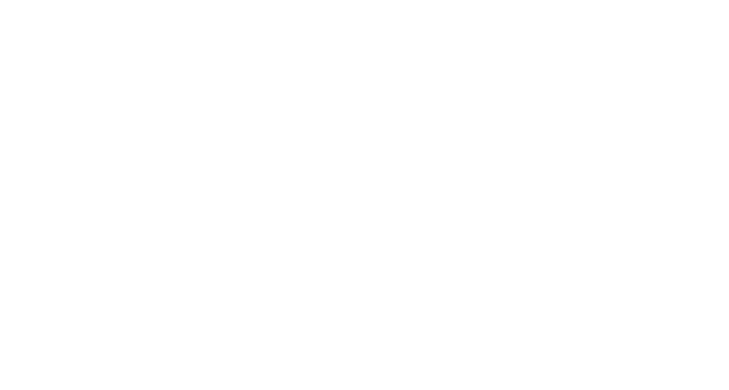
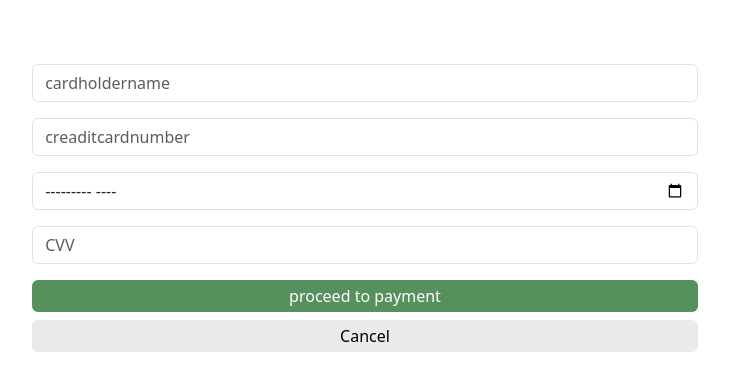
Before and after one commit to soumyasics/smart_parent_frontend, a React (Create React App) app: page /paymentform/1 in a window 1280 px wide. Before the commit this address had no page. Shown: the top 390 px of the page, without its empty margins (275-1004 px from the left). Built offline with nearby package versions, Linux system fonts and the light colour scheme.

Commit message:
axios added

```diff
--- a/package.json
+++ b/package.json
@@ -6,6 +6,7 @@
     "@testing-library/jest-dom": "^5.17.0",
     "@testing-library/react": "^13.4.0",
     "@testing-library/user-event": "^13.5.0",
+    "axios": "^1.6.7",
     "bootstrap": "^5.3.2",
     "form-data": "^4.0.0",
     "react": "^18.2.0",
--- a/src/App.js
+++ b/src/App.js
@@ -28,6 +28,7 @@
 import CreatorEpisodeAdd from "./Components/Creator/CreatorEpisodeAdd";
 import CreatorSubscription from "./Components/Creator/CreatorSubscription";
 import CreatorPodcastList from "./Components/Creator/CreatorPodcastList";
+import Paymentform from "./Pages/payment/Paymentform";
 
 function App() {
 
@@ -72,6 +73,7 @@
         <Route path="/adminhome" element={<AdminLandingPage />} />
         <Route path="/adminlogin" element={<AdminLogin />} />
         <Route path="/admindashboard" element={<AdminDashboard />} />
+        <Route path="/paymentform/:id" element={<Paymentform />} />
 
       </Routes>
     </BrowserRouter>
--- a/src/Components/Creator/CreatorPodcastList.js
+++ b/src/Components/Creator/CreatorPodcastList.js
@@ -32,6 +32,9 @@
   const gotoEpisode=(id)=>{
     navigate(`/creatorepisodadd/${id}`)
   }
+  const gotoPayment=(id)=>{
+    navigate(`/paymentform/${id}`)
+  }
   return (
     <div className="podcast_list_main">
       <div class="container ">
@@ -54,7 +57,7 @@
                     <h6 class="card-text col">{a.creatorname}</h6>
                     <h6 class="card-text">{a.description}</h6>
                     <h6 class="card-text">{a.price}</h6>
-                    {data.role === 'creator' ? '' : <button>Subscribe</button>}
+                    {data.role === 'creator' ? '' : <button onClick={()=>gotoPayment(a._id)} >Subscribe</button>}
                     {data.role === 'creator'?<button onClick={()=>gotoEpisode(a._id + ',' + a.podcastname)} className="episodebtn">Add Episode
                       <FaPlus  />
                     </button>:""}
--- a/src/Components/Listener/ListenerSubscription.js
+++ b/src/Components/Listener/ListenerSubscription.js
@@ -7,20 +7,18 @@
   const navigate=useNavigate()
 
   useEffect(() => {
-    if (localStorage.getItem("listenerid") !== null) {
-      navigate("/listenersubscription");
-    } else {
+    if (localStorage.getItem("listenerid") == null) {
       navigate("/");
     }
   }, []);
     const [creatorpodcast, setCreatorpodcast] = useState([]);
   useEffect(() => {
     axiosInstance
-      .post("/getAllPodcastByCreator", {
-        id: localStorage.getItem("creatorid"),
+      .post("/viewSubscriptionByListenerId", {
+        id: localStorage.getItem("listenerid"),
       })
       .then((response) => {
-        console.log(response.data.data, "ajeena");
+        console.log(response, "ajeena");
         setCreatorpodcast(response.data.data, "ajeena");
       })
       .catch((error) => {
@@ -45,19 +43,21 @@
                 <div  className="card col-3" id="podcastlist_card">
                   <div class="podcastlist_card_img">
                     <img
-                    src={data.url + a.coverimage.filename}
+                    src={data.url + a.podcastid.coverimage.filename}
                     class="card-img-top"
                       id="adminclub"
                       alt="..."
                     />
                   </div>
                   <div class="podcastlist_card_content">
-                    <h4 class="card-title mt-3 mb-2t">{a.podcastname}</h4>
-                    <h6 class="card-text col">{a.creatorname}</h6>
-                    <h6 class="card-text">{a.description}</h6>
-                    {data.role === 'listener' ? '' : <button>Subscribe</button>}
-                    <button onClick={()=>handleSubscribe(a._id + ',' + a.podcastname)} className="episodebtn">Subscribe
-                    </button>
+                    <h4 class="card-title mt-3 mb-2t">{a.podcastid.podcastname}</h4>
+                    <h6 class="card-text col">{a.podcastid.creatorname}</h6>
+                    <h6 class="card-text">{a.podcastid.description}</h6>
+                    <audio controls className="w-100">
+                    <source src={a.podcastid.audio ? data.url + a.podcastid.audio.filename : ''} type="audio/mpeg" />
+                    Your browser does not support the audio element.
+                  </audio>
+                    {data.role === 'listener' ? '' : <button  onClick={()=>handleSubscribe(a._id + ',' + a.podcastname)}>Subscribe</button>}
                   </div>
                 </div>
               );
--- /dev/null
+++ b/src/Pages/payment/Paymentform.js
@@ -0,0 +1,126 @@
+import React, { useState, useEffect } from "react";
+import Form from "react-bootstrap/Form";
+import Footer from "../../Pages/Listener/Footer";
+import { useNavigate } from "react-router-dom";
+import axiosInstance from "../../Baseurl";
+import { toast } from "react-toastify";
+import { BsArrowClockwise } from "react-icons/bs";
+import { useParams } from 'react-router-dom';
+
+function Paymentform() {
+  const [cardholdername, setCardholdername] = useState("");
+  const [creaditcardnumber, setCredictcardnumber] = useState("");
+  const [expirationDate, setExpirationDate] = useState("");
+  const [CVV, setCVV] = useState("");
+  const [creditcard,setCredictcard]=useState({
+    no:123456789012,
+    cvv:111,
+    date:"2024-01",
+    name:"ajeena"
+  })
+  const { id } = useParams();
+  const navigate = useNavigate();
+
+  const handlePayment=async()=>{
+    if(cardholdername==creditcard.name && creaditcardnumber==creditcard.no && expirationDate==creditcard.date && CVV==creditcard.cvv){
+        console.log("nbchdbv");
+
+    try {
+        const result = await axiosInstance.post("/subscribePodcast", {
+            listenerid:localStorage.getItem("listenerid"),
+            podcastid:id,
+            paymentstatus:true
+        });
+        if (result.status == 200) {
+            alert('Payment Sucess');
+            navigate('/listenersubscription')
+        }
+      } catch (err) {
+        console.log("Error:", err);
+        if (err.response && err.response.data && err.response.data.message) {
+          document.getElementById("alertuser").innerHTML =
+            err.response.data.message;
+        } else {
+          document.getElementById("alertuser").innerHTML =
+            "An error occurred. Please try again.";
+        }
+      }} else {
+        alert('invalid payment details');
+      }
+
+  }
+  return (
+    <div>
+      <div className="paymentmain">
+        <div className="row">
+          <div className="col">
+            <div className="listenerlogin_form">
+              <form>
+                <Form.Group
+                  className="mb-3"
+                  controlId="exampleForm.ControlInput1"
+                >
+                  <Form.Control
+                    type="text"
+                    placeholder="cardholdername"
+                    value={cardholdername}
+                    onChange={(e) => setCardholdername(e.target.value)}
+                  />
+                </Form.Group>
+                <Form.Group
+                  className="mb-3"
+                  controlId="exampleForm.ControlInput1"
+                >
+                  <Form.Control
+                    type="number"
+                    placeholder="creaditcardnumber"
+                    value={creaditcardnumber}
+                    onChange={(e) => setCredictcardnumber(e.target.value)}
+                  />
+                </Form.Group>
+                <Form.Group
+                  className="mb-3"
+                  controlId="exampleForm.ControlInput1"
+                >
+                  <Form.Control
+                    type="month"
+
+                    value={expirationDate}
+                    onChange={(e) => setExpirationDate(e.target.value)}
+                  />
+                </Form.Group><Form.Group
+                className="mb-3"
+                controlId="exampleForm.ControlInput1"
+              >
+                <Form.Control
+                  type="text"
+                  placeholder="CVV"
+                  value={CVV}
+                  onChange={(e) => setCVV(e.target.value)}
+                />
+              </Form.Group>
+                <div id="alertuser"></div>
+                <div>
+                  <button type="button" onClick={handlePayment} className="listenerloginbtn mb-2 p-1">
+                    proceed to payment
+                  </button>{" "}
+                </div>
+                <div>
+                  <button
+                    type="reset"
+                    className="listenercancelbtn p-1"
+                    variant="secondary"
+                  >
+                    Cancel
+                  </button>{" "}
+                </div>
+              </form>
+            </div>
+          </div>
+        </div>
+      </div>
+    </div>
+  );
+}
+
+export default Paymentform;
```
Also changed, not shown: 1 other file (tests, documents, lock files or other folders).
